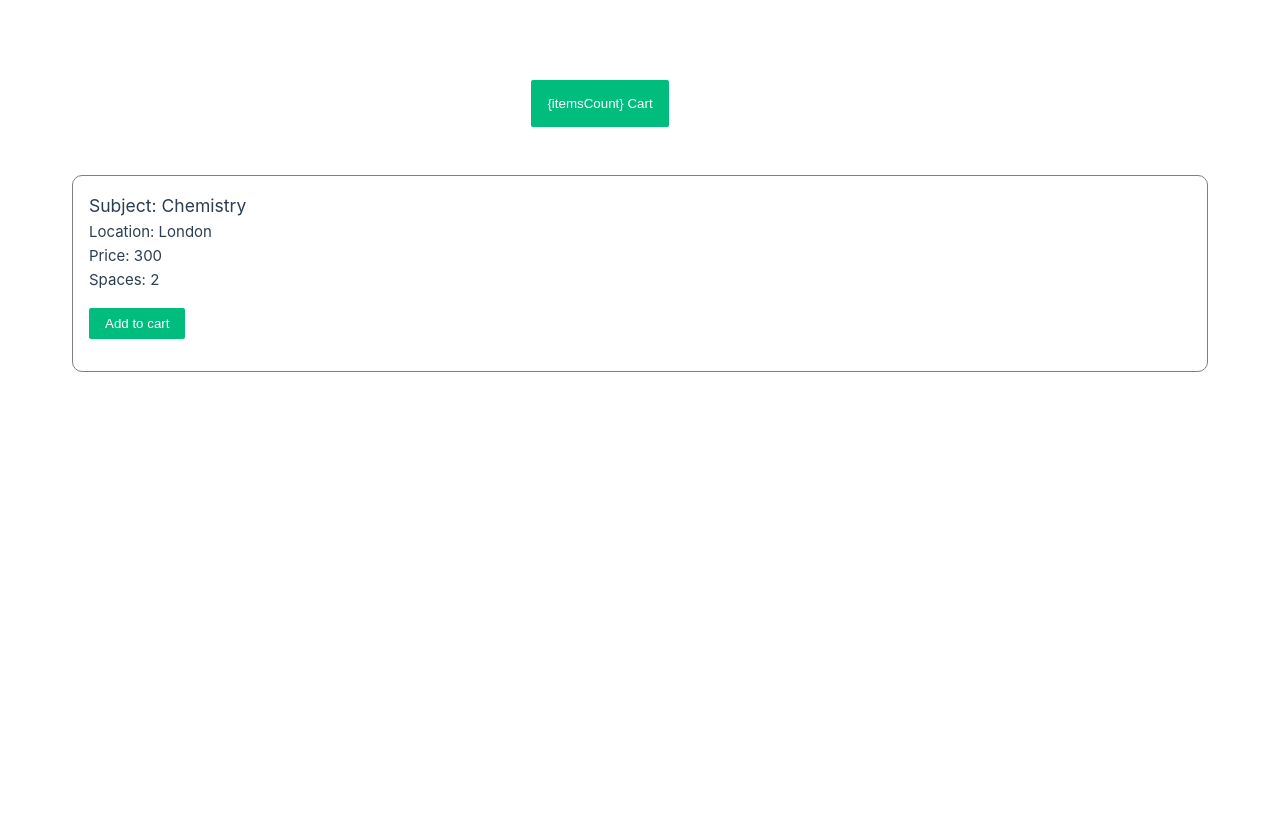
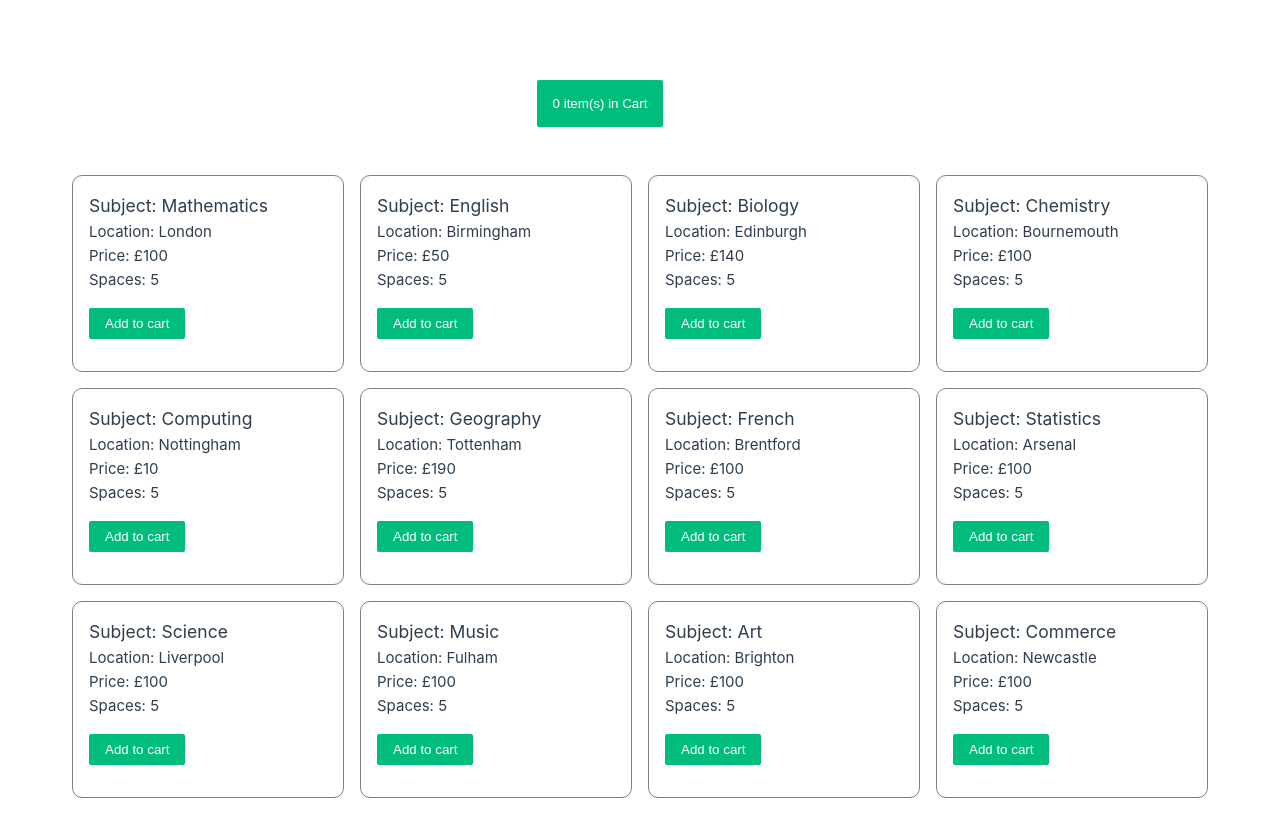
Before and after one commit to Obizim/lessons-vue, a Vue app: page / in a window 1280 px wide. Before the commit the page ends 800 px from the top, so only its background shows below. Built offline with nearby package versions, Linux system fonts and the light colour scheme.

Commit message:
cart add

```diff
--- a/src/App.vue
+++ b/src/App.vue
@@ -1,36 +1,59 @@
 <script>
-import Lessons from './components/Lessons.vue'
-import Checkout from './components/Checkout.vue'
+import Lessons from "./components/Lessons.vue";
+import Checkout from "./components/Checkout.vue";
+import products from "./components/lessons.json";
 
 export default {
-  name: "Lessons App",
+  name: "App",
   data() {
     return {
-      currentView: Lessons
-    }
+      currentView: Lessons,
+      products: products,
+      cart: [],
+    };
   },
+  components: { Lessons, Checkout },
   methods: {
     showView() {
-      if(this.currentView === Lessons){
-        this.currentView = Checkout
-      }else{
-        this.currentView = Lessons
+      if (this.currentView === Lessons) {
+        this.currentView = Checkout;
+      } else {
+        this.currentView = Lessons;
       }
-    }
-  }
-}
+    },
+    addToCart(product) {
+      let selectedCartItem = this.cart.findIndex(
+        (cart) => cart.id === product.id
+      );
+      if (selectedCartItem > -1) {
+        this.cart[selectedCartItem].count++;
+      } else {
+        this.cart.push({ id: product.id, count: 1 });
+      }
+      let selectedLesson = this.products.find((item) => item.id === product.id);
+      return selectedLesson.count++;
+    },
+  },
+  computed: {
+    cartCount() {
+      return this.products.reduce(function (acc, obj) {
+        return acc + obj.count;
+      }, 0);
+    },
+  },
+};
 </script>
 
 <template>
   <div id="app">
     <header>
       <div class="wrapper">
-        <button @click="showView" class="c-btn">{itemsCount} Cart</button>
+        <button @click="showView" class="c-btn">{{cartCount}} item(s) in Cart</button>
       </div>
     </header>
 
     <main>
-      <component :is="currentView"></component>
+      <component :is="currentView" :products="products" @add-to-cart="addToCart"></component>
     </main>
   </div>
 </template>
@@ -41,7 +64,7 @@ header {
   margin: 2rem 0;
 }
 .c-btn {
-  background-color: #00BD7E;
+  background-color: #00bd7e;
   color: #fff;
   border: transparent;
   padding: 1rem;
--- a/src/assets/main.css
+++ b/src/assets/main.css
@@ -19,16 +19,3 @@ a,
     background-color: hsla(160, 100%, 37%, 0.2);
   }
 }
-
-@media (min-width: 1024px) {
-  body {
-    /* display: flex; */
-    /* place-items: center; */
-  }
-
-  #app {
-    /* display: grid;
-    grid-template-columns: .5fr 1fr;
-    padding: 0 2rem; */
-  }
-}
--- a/src/components/Lessons.vue
+++ b/src/components/Lessons.vue
@@ -1,23 +1,43 @@
-<script setup>
-
+<script>
+export default {
+  name: "Lessons",
+  props: ["products"],
+  methods: {
+    addToCart(product) {
+      this.$emit("add-to-cart", product);
+    },
+  },
+};
 </script>
 
 <template>
-  <div class="items">
+  <section class="items">
+    <div v-for="product in products" :key="product.id">
       <div class="item">
         <i><span name="icon"></span></i>
         <div class="details">
-        <h3>Subject: Chemistry</h3>
-        <p>Location: London</p>
-        <p>Price: 300</p>
-        <p>Spaces: 2</p>
+          <h3>Subject: {{ product.subject }}</h3>
+          <p>Location: {{ product.location }}</p>
+          <p>Price: {{ product.price }}</p>
+          <p>Spaces: {{ product.spaces - product.count }}</p>
         </div>
-      <button class="add-btn">Add to cart</button>
+        <button
+          class="add-btn"
+          @click="addToCart(product)"
+          :disabled="product.count === product.spaces">
+          Add to cart
+        </button>
       </div>
     </div>
+  </section>
 </template>
 
 <style scoped>
+.items {
+  display: grid;
+  grid-template-columns: repeat(auto-fit, minmax(250px, 1fr));
+  gap: 1rem;
+}
 .item {
   border: 1px solid gray;
   padding: 1rem;
@@ -25,16 +45,16 @@
 }
 .add-btn {
   border: transparent;
-    padding: .5rem 1rem;
+  padding: 0.5rem 1rem;
   margin: 1rem 0;
-    background-color: #00BD7E;
+  background-color: #00bd7e;
   cursor: pointer;
   color: #fff;
   border-radius: 2px;
 }
-  .items {
-  display: grid;
-  grid-template-columns: repeat(auto-fit, minmax(250px, 1fr));
-  gap: 1rem;
+
+.add-btn:disabled {
+  background-color: gray;
+  text-decoration: line-through;
 }
 </style>
--- /dev/null
+++ b/src/components/lessons.json
@@ -0,0 +1,110 @@
+[
+  {
+    "id": 1,
+    "subject": "Mathematics",
+    "location": "London",
+    "price": "£100",
+    "spaces": 5,
+    "icon": "fa fa-calculator",
+    "count": 0
+  },
+  {
+    "id": 2,
+    "subject": "English",
+    "location": "Birmingham",
+    "price": "£50",
+    "spaces": 5,
+    "icon": "fa fa-book",
+    "count": 0
+  },
+  {
+    "id": 3,
+    "subject": "Biology",
+    "location": "Edinburgh",
+    "price": "£140",
+    "spaces": 5,
+    "icon": "fa fa-dna",
+    "count": 0
+  },
+  {
+    "id": 4,
+    "subject": "Chemistry",
+    "location": "Bournemouth",
+    "price": "£100",
+    "spaces": 5,
+    "icon": "fa fa-flask-vial",
+    "count": 0
+  },
+  {
+    "id": 5,
+    "subject": "Computing",
+    "location": "Nottingham",
+    "price": "£10",
+    "spaces": 5,
+    "icon": "fa fa-computer",
+    "count": 0
+  },
+  {
+    "id": 6,
+    "subject": "Geography",
+    "location": "Tottenham",
+    "price": "£190",
+    "spaces": 5,
+    "icon": "fa fa-map",
+    "count": 0
+  },
+  {
+    "id": 7,
+    "subject": "French",
+    "location": "Brentford",
+    "price": "£100",
+    "spaces": 5,
+    "icon": "fa fa-bus",
+    "count": 0
+  },
+  {
+    "id": 8,
+    "subject": "Statistics",
+    "location": "Arsenal",
+    "price": "£100",
+    "spaces": 5,
+    "icon": "fa fa-bar-chart",
+    "count": 0
+  },
+  {
+    "id": 9,
+    "subject": "Science",
+    "location": "Liverpool",
+    "price": "£100",
+    "spaces": 5,
+    "icon": "fa fa-atom",
+    "count": 0
+  },
+  {
+    "id": 10,
+    "subject": "Music",
+    "location": "Fulham",
+    "price": "£100",
+    "spaces": 5,
+    "icon": "fa fa-music",
+    "count": 0
+  },
+  {
+    "id": 11,
+    "subject": "Art",
+    "location": "Brighton",
+    "price": "£100",
+    "spaces": 5,
+    "icon": "fa fa-pen",
+    "count": 0
+  },
+  {
+    "id": 12,
+    "subject": "Commerce",
+    "location": "Newcastle",
+    "price": "£100",
+    "spaces": 5,
+    "icon": "fa fa-biohazard",
+    "count": 0
+  }
+]
```
Lines whose indentation alone changed are shown as unchanged.
